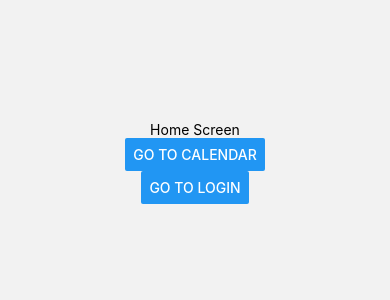
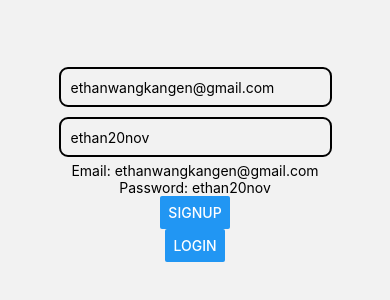
Before and after one commit to ethanwangkangen/Calendar, a React Native app: screen / in a window 390 px wide. Shown: the part 260-560 px from the top of the page. Built offline with nearby package versions, Linux system fonts and the light colour scheme; no server answers.

Commit message:
login screen settled

```diff
--- a/App.js
+++ b/App.js
@@ -17,7 +17,7 @@ const App = () => {
   const currentYear = currentDate.getFullYear();
   const currentMonth = currentDate.getMonth();
   const [fontsLoaded, setFontsLoaded] = useState(false);
-  const [initialRoute, setInitialRoute] = useState(null); // State to manage initial route
+  const [initialRoute, setInitialRoute] = useState('Signup/Login'); // State to manage initial route
 
 
   const checkAuthStatus = () => {
@@ -27,7 +27,9 @@ const App = () => {
       } else {
         setInitialRoute('Signup/Login');
       }
+      setIsReady(true);
     });
+
   };
 
   const loadFonts = async () => {
@@ -60,14 +62,20 @@ const App = () => {
     checkAuthStatus();
   }, []);
 
+  const [isReady, setIsReady] = useState(false); // State to track when auth and fonts are ready
+
+
+  if (!fontsLoaded || !isReady) {
+    return null; // or a loading indicator
+  }
+
   return (
     <UserProvider>
       <NavigationContainer>
-      <Stack.Navigator initialRouteName="Home"
+      <Stack.Navigator initialRouteName={initialRoute}
       screenOptions={{
         headerShown: false,
       }}>
-        <Stack.Screen name="Home" component={HomeScreen} />
         <Stack.Screen name="Calendar" component={CalendarScreen}
           initialParams={{month: currentMonth, year: currentYear }
         } />
--- a/components/DayBox.js
+++ b/components/DayBox.js
@@ -6,14 +6,14 @@ import UserContext from '../UserContext.js';
 import {updateNotes, addEvent, updateAllEvents} from '../firebaseConfig.js';
 import {formatDate} from '../Utils.js';
 import {parseTimes, formatDetails} from '../chrono.js';
-
+import {auth} from '../firebaseConfig.js';
 
 // The small day box that shows date, M for monday, and summary of the notes and events.
 // Used in detailsScreen
 
 const DayBox = ({ dayNum, dayOfWeek, notes, events, date, updateEvents, isToday }) => {
   const { userState } = useContext(UserContext);
-  const { user, email } = userState;
+  const user = auth.currentUser;
 
   const [modalVisible, setModalVisible] = useState(false);
   const toggleModalVisibility = () => {
--- a/components/DayModal.js
+++ b/components/DayModal.js
@@ -3,7 +3,7 @@ import { View, ScrollView, Text, StyleSheet, Modal, TouchableOpacity, Platform,
 import styles from '../Styles.js';
 import EventCreateBox from './EventCreateBox.js';
 import {parseTimes, formatDetails} from '../chrono.js';
-
+import {auth} from '../firebaseConfig.js';
 // Modal that pops up when clicking on a dayBox.
 // This constitutes the whole screen, even the top transparent portion
 
--- a/components/EventModal.js
+++ b/components/EventModal.js
@@ -8,13 +8,14 @@ import {addEvent} from '../firebaseConfig.js';
 import {formatDate} from '../Utils.js';
 import RecurringEventCreateBox from './RecurringEventCreateBox.js';
 import HelpModal from './HelpModal.js';
+import {auth} from '../firebaseConfig.js';
 
 // Modal that pops up when clicking on a dayBox.
 // This constitutes the whole screen, even the top transparent portion
 
 const EventModal = ({ visible, onRequestClose, refreshEvents }) => {
     const { userState } = useContext(UserContext);
-    const { user, email } = userState;
+    const user = auth.currentUser;
     const [confirmedText, setConfirmedText] = useState('');
 
     const handleEvent = (eventDetails) => {
--- a/screens/DetailsScreen.js
+++ b/screens/DetailsScreen.js
@@ -7,13 +7,13 @@ import {formatDate, monthNumberToName, getDaysInMonth, getDayOfWeek } from '../U
 import UserContext from '../UserContext.js';
 import {getNotes, getEvents} from '../firebaseConfig.js';
 import EventModal from '../components/EventModal.js';
-
+import {auth} from '../firebaseConfig.js';
 
 // CalendarScreen shows detailsScreen. Swiping shows the next month's detailsScreen
 const DetailsScreen = ({month, year}) => {
   const scrollViewRef = useRef(null);
   const { userState } = useContext(UserContext);
-  const { user, email } = userState;
+  const user = auth.currentUser;
 
   const [notes, setNotes] = useState({}); // State to store notes
   const [events, setEvents] = useState({});
```
